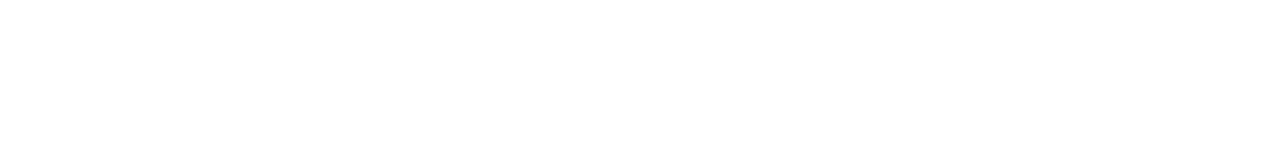
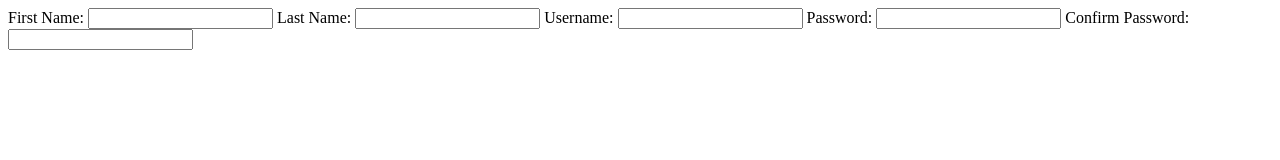
Before and after one commit to Baastheglass/Buttsapp, a plain HTML site: page signup.html in a window 1280 px wide. Drawn offline with Linux system fonts and the light colour scheme.

Commit message:
working on sign up page

```diff
--- a/signup.html
+++ b/signup.html
@@ -6,6 +6,15 @@
     <title>Sign-Up</title>
 </head>
 <body>
-
+    <label for = "first-name">First Name:</label>
+    <input type = "text" id = "first-name">
+    <label for = "last-name">Last Name:</label>
+    <input type = "text" id = "last-name">
+    <label for = "username">Username:</label>
+    <input type = "text" id = "username">
+    <label for = "password">Password:</label>
+    <input type = "text" id = "password">
+    <label for = "password2">Confirm Password:</label>
+    <input type = "text" id = "password2">
 </body>
 </html>
```
